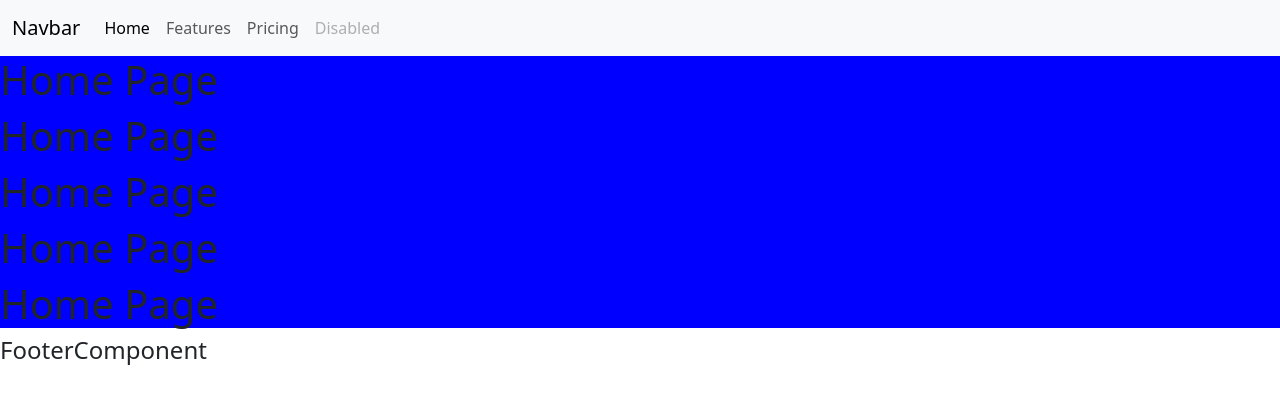
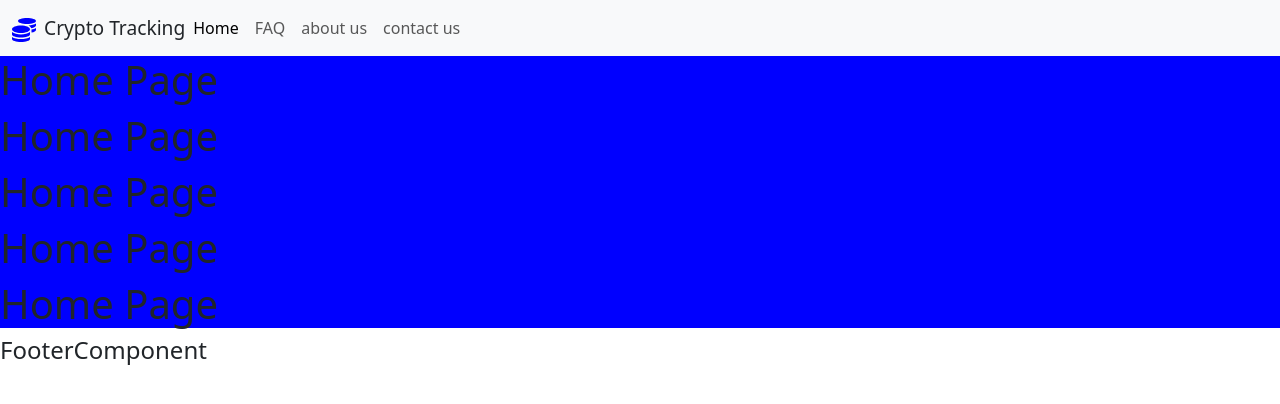
Before and after one commit to mohammadjahanchi/jahanchi-crypto-tracking, a React (Create React App) app: page / in a window 1280 px wide. Shown: the top 404 px of the page. Built offline with nearby package versions, Linux system fonts and the light colour scheme.

Commit message:
navbar 100% to complete

```diff
--- a/src/componnents/ui/Navbar.component.jsx
+++ b/src/componnents/ui/Navbar.component.jsx
@@ -1,19 +1,25 @@
 import React from "react";
-
+import './navbar.css'
+import { Link } from "react-router-dom";
+import { FaCoins } from 'react-icons/fa'
 const NavbarComponent = () => {
     return (
 <nav class="navbar navbar-expand-lg bg-body-tertiary">
   <div class="container-fluid">
-    <a class="navbar-brand" href="#">Navbar</a>
+    <div>
+      <FaCoins className="navbar-logo" />
+      <span className="navbar-logo-text">Crypto Tracking</span>
+      </div>
     <button class="navbar-toggler" type="button" data-bs-toggle="collapse" data-bs-target="#navbarNavAltMarkup" aria-controls="navbarNavAltMarkup" aria-expanded="false" aria-label="Toggle navigation">
       <span class="navbar-toggler-icon"></span>
     </button>
     <div class="collapse navbar-collapse" id="navbarNavAltMarkup">
       <div class="navbar-nav">
-        <a class="nav-link active" aria-current="page" href="#">Home</a>
-        <a class="nav-link" href="#">Features</a>
-        <a class="nav-link" href="#">Pricing</a>
-        <a class="nav-link disabled" aria-disabled="true">Disabled</a>
+        <Link class="nav-link active" aria-current="page" to="/">Home</Link>
+        <Link class="nav-link" to="faq">FAQ</Link>
+        <Link class="nav-link" to="about-us">about us</Link>
+        <Link class="nav-link" to="contact-us">contact us</Link>
+
       </div>
     </div>
   </div>
--- /dev/null
+++ b/src/componnents/ui/navbar.css
@@ -0,0 +1,8 @@
+.navbar-logo{
+    margin-right: 0.5rem;
+    font-size: 1.5rem;
+    color: blue;
+}
+.navbar-logo-text{
+    font-size: 1.2rem;
+}
```
